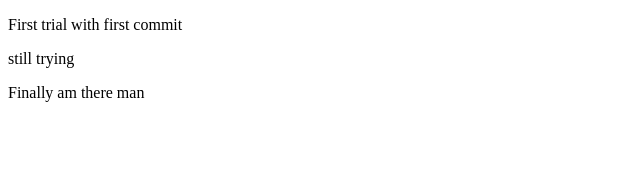
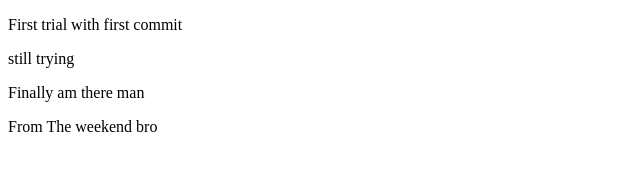
Before and after one commit to frankflej/serious-repository, a plain HTML site: page index.html in a window 1280 px wide. Shown: the whole page, without its empty margins (0-640 px from the left). Drawn offline with Linux system fonts and the light colour scheme.

Commit message:
checking if I remember wat i did

```diff
--- a/index.html
+++ b/index.html
@@ -10,5 +10,6 @@
     <p>First trial with first commit</p>
     <p>still trying</p>
     <p>Finally am there man</p>
+    <p>From The weekend bro</p>
 </body>
 </html>
```
